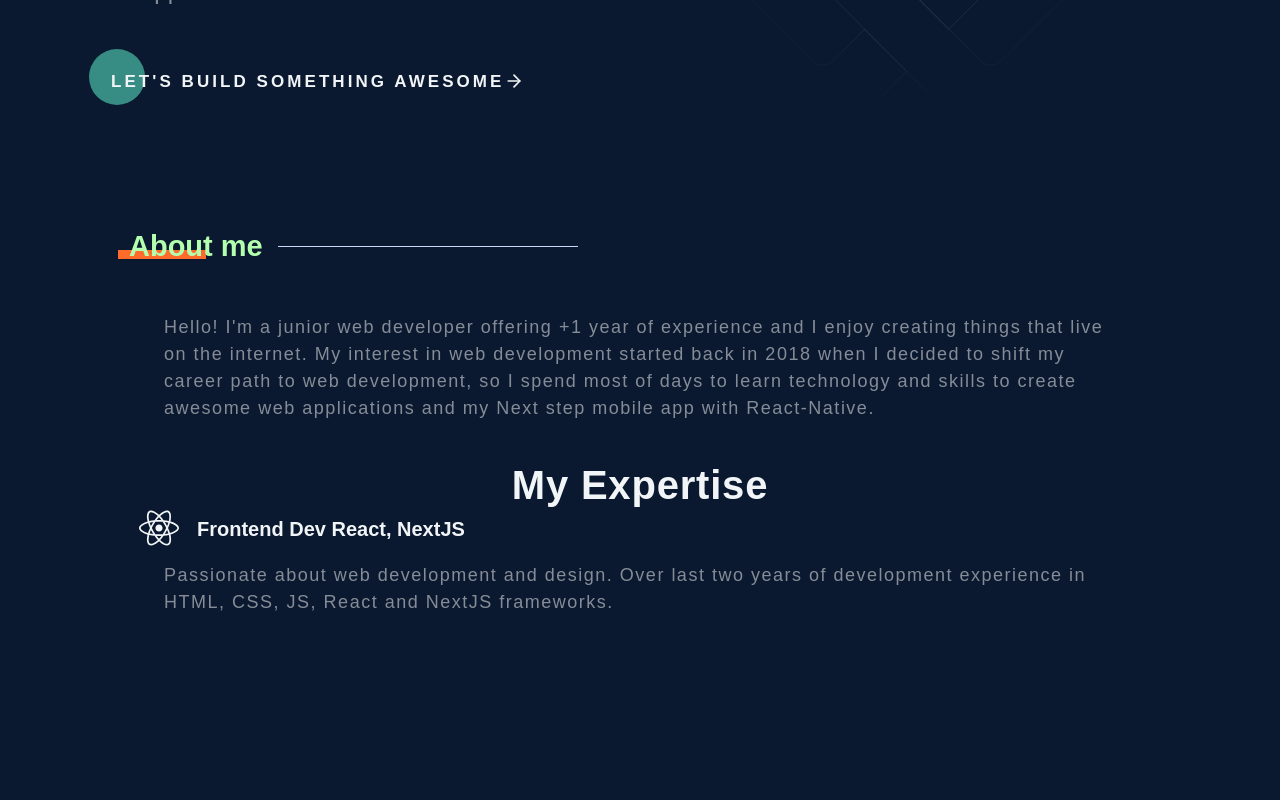
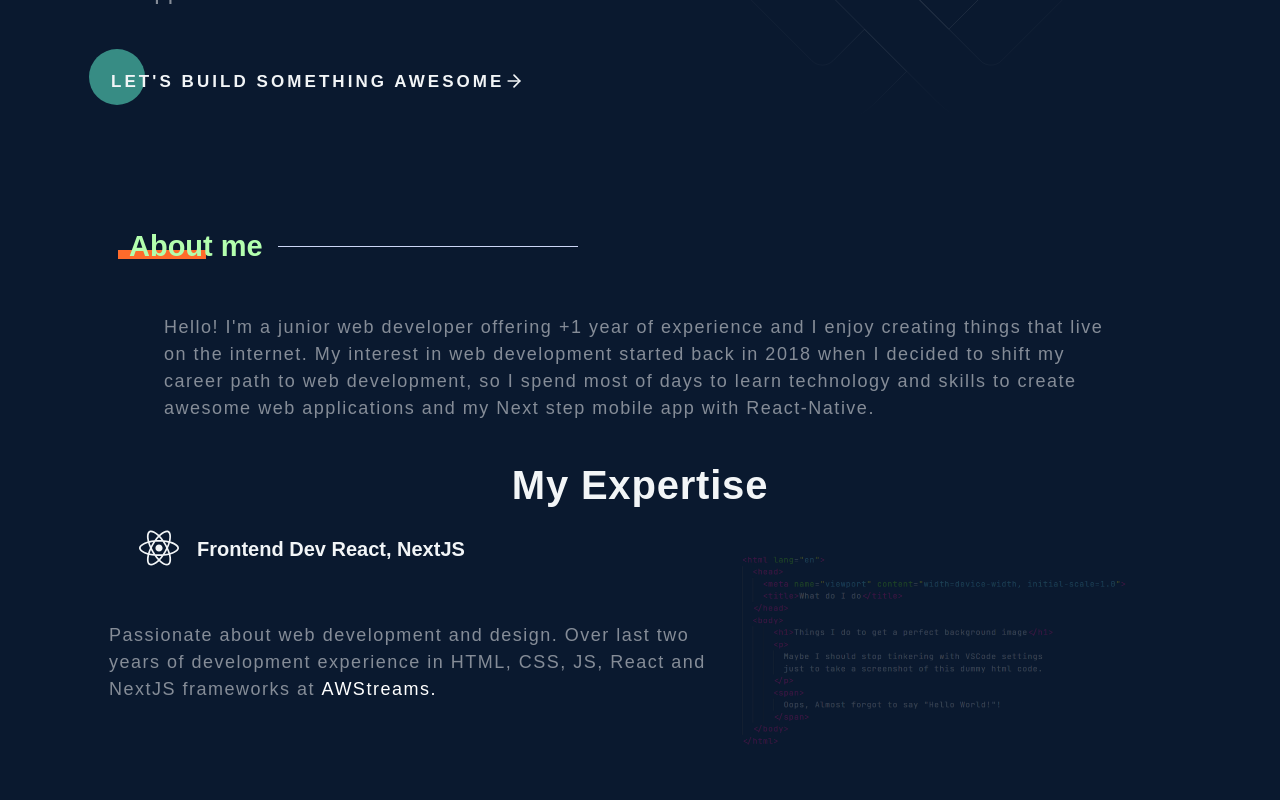
Before and after one commit to Ahmed-Elkassas/portfolio-with-nextjs, a Next.js app: page / in a window 1280 px wide. Shown: the part 400-1200 px from the top of the page. Built offline with nearby package versions, Linux system fonts and the light colour scheme; a web font is replaced by a local one.

Commit message:
Type company name to experience section

```diff
--- a/components/about/About.js
+++ b/components/about/About.js
@@ -1,5 +1,5 @@
 import {FaReact} from 'react-icons/fa'
-import { MainSection, Title, Paragraph, CenteredTitle, SubTitle } from "styles/global";
+import { MainSection, Title, Paragraph, CenteredTitle, SubTitle, Section, ImgContainer } from "styles/global";
 
 const About = () => {
   return (
@@ -17,7 +17,12 @@
         <span><FaReact size="4rem" /></span>
         <h4>Frontend Dev React, NextJS</h4>
       </SubTitle>
-      <Paragraph>Passionate about web development and design. Over last two years of development experience in HTML, CSS, JS, React and NextJS frameworks.</Paragraph>
+      <Section row>
+        <Paragraph>Passionate about web development and design. Over last two years of development experience in HTML, CSS, JS, React and NextJS frameworks at <span>AWStreams.</span></Paragraph>
+        <ImgContainer>
+          <img src='/hello-world-html-code-768x384.webp' alt="hello world code" />
+        </ImgContainer>
+      </Section>
     </MainSection>
   );
 };
--- a/components/footer/FooterStyles.js
+++ b/components/footer/FooterStyles.js
@@ -6,6 +6,7 @@
     flex-direction: ${props => props.row ? 'row' : 'column'};
     text-align: center;
     margin: 16px auto 10px;
+    padding-top: 60px;
     a {
         color: ${props => props.theme.colors.primary};
         width: max-content;
--- a/styles/global/index.js
+++ b/styles/global/index.js
@@ -16,7 +16,7 @@
   }
 `;
 export const MainSection = styled.section`
-  padding: ${(props) => (props.padding ? "100px 0px" : "0px")};
+  padding: ${(props) => (props.padding ? "100px 0px 0px" : "0px")};
 `;
 export const SectionTitle = styled.h2`
   font-size: ${(props) => (props.main ? "56px" : "49px")};
@@ -198,12 +198,16 @@
    letter-spacing: 1.5px;
    line-height: 27px;
    color: ${(props) => props.theme.colors.text};
+   span {
+    font-weight: 300;
+    color: #fff;
+   }
 `
 export const CenteredTitle = styled.h2`
   text-align: center;
   font-size: 4rem;
   letter-spacing: .8px;
-  margin-top: 3rem;
+  margin: 3rem 0 2rem;
 `
 
 export const SubTitle = styled.div`
@@ -217,3 +221,11 @@
     font-size: 2rem;
   }
 `
+export const ImgContainer = styled.div`
+  margin: -20px 0 0;
+  img {
+    width: 582px;
+    opacity: .2;
+    max-width: 100%;
+  }
+`
```
